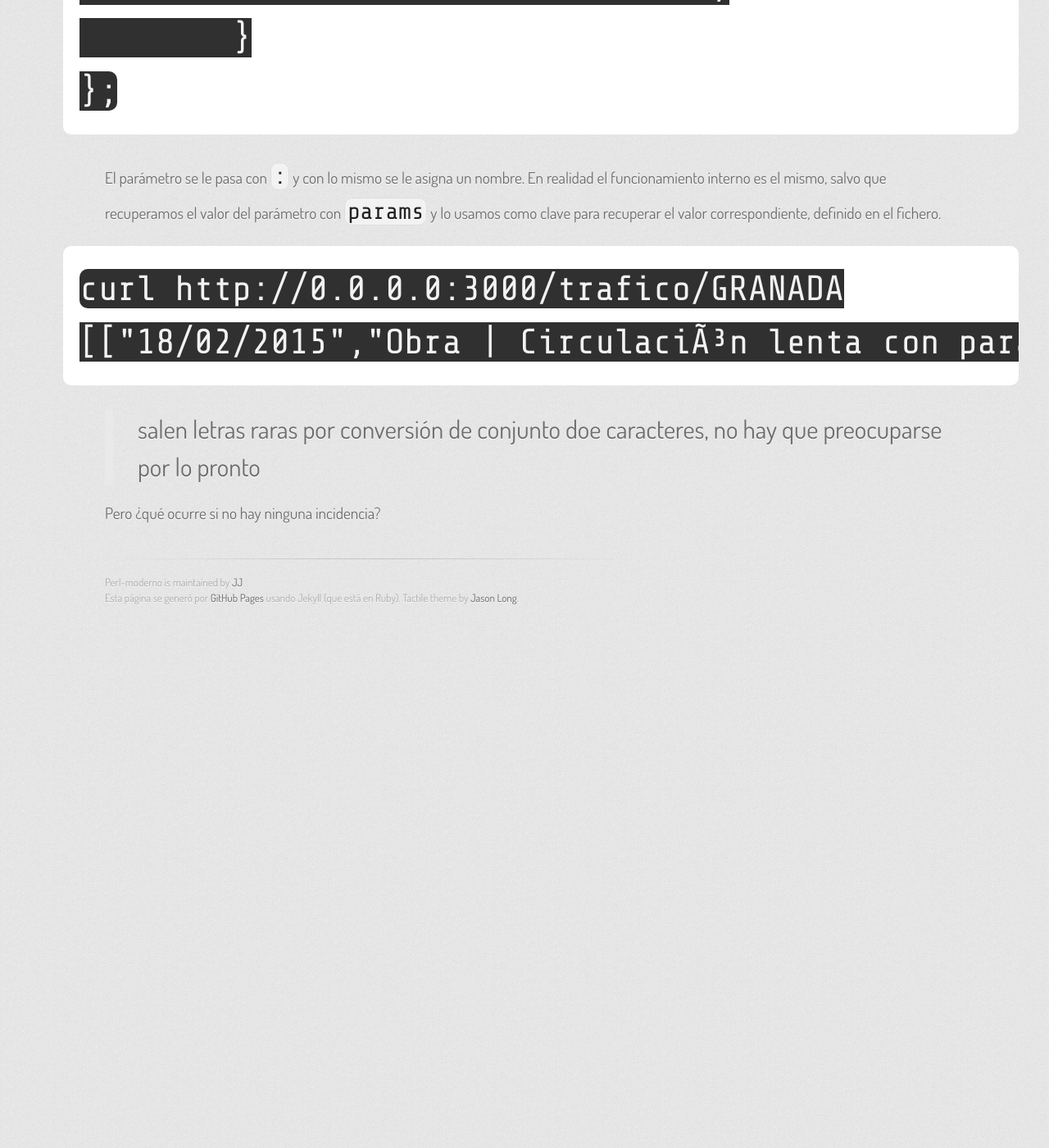
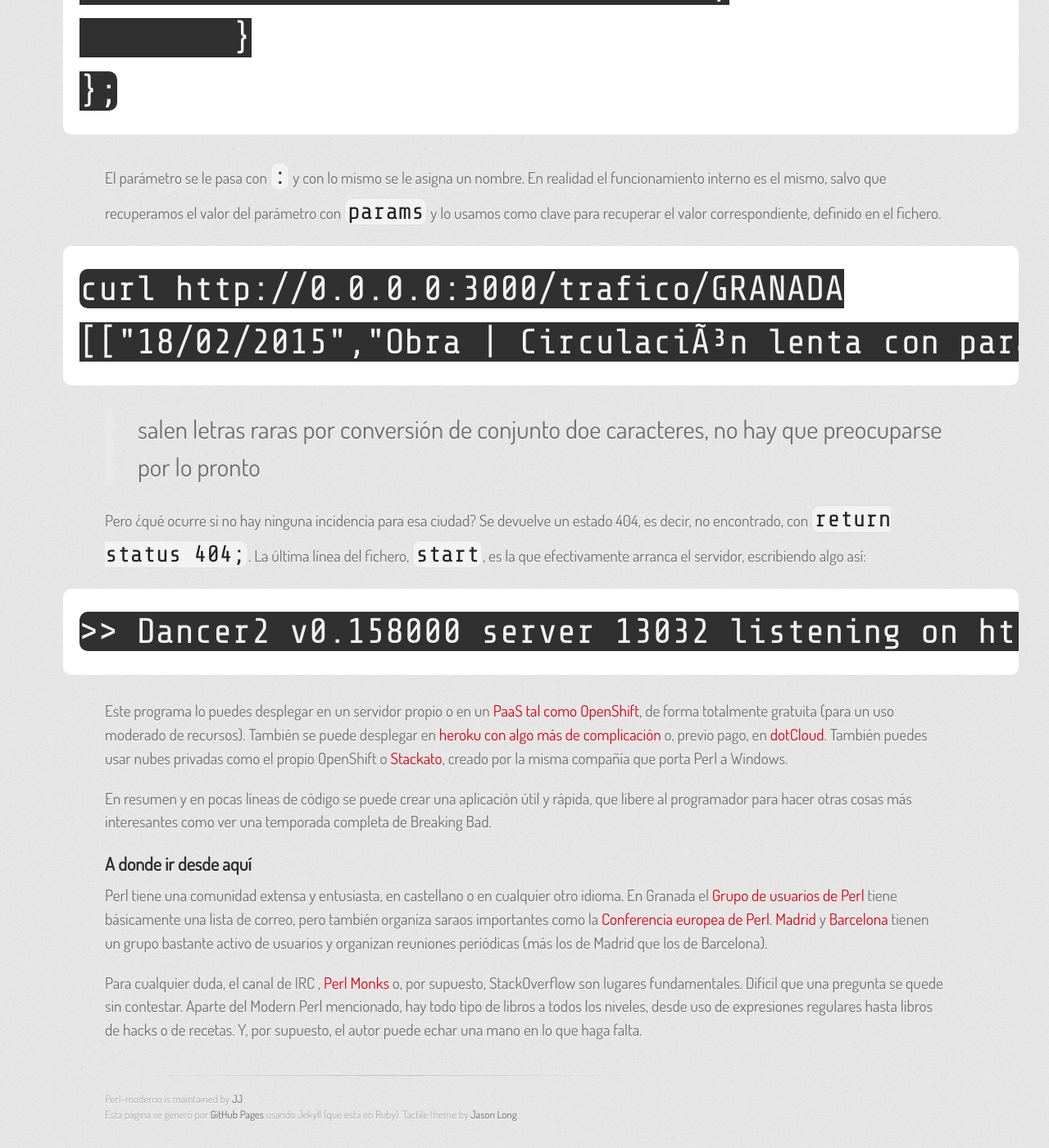
Before and after one commit to JJ/perl-moderno, a Jekyll site: the page built from index.md, in a window 1280 px wide and 1400 px high, scrolled down 24369 px. Shown: the whole window at 82% size. Built offline with Jekyll 4.4.1, drawn with Linux system fonts in a browser that asks for light colours; some web fonts are replaced; before the commit the page ends 25139 px from its top, so only the background shows below that.

Commit message:
Sync gh-pages with master

```diff
--- a/index.md
+++ b/index.md
@@ -740,4 +740,44 @@ para recuperar el valor correspondiente, definido en el fichero.
 >salen letras raras por conversión de conjunto doe caracteres, no hay
 >que preocuparse por lo pronto
 
-Pero ¿qué ocurre si no hay ninguna incidencia?
+Pero ¿qué ocurre si no hay ninguna incidencia para esa ciudad? Se
+devuelve un estado 404, es decir, no encontrado, con `return status
+404;`. La última línea del fichero, `start`, es la que efectivamente
+arranca el servidor, escribiendo algo así:
+
+	>> Dancer2 v0.158000 server 13032 listening on http://0.0.0.0:3000
+
+Este programa lo puedes desplegar en un servidor propio o en un
+[PaaS tal como OpenShift](https://github.com/openshift-quickstart/dancer-example),
+de forma totalmente gratuita (para un uso moderado de
+recursos). También se puede desplegar en
+[heroku con algo más de complicación](http://stackoverflow.com/questions/23208153/dancer-app-on-heroku-failing-to-deploy-because-cpanm-installation)
+o, previo pago, en
+[dotCloud](https://docs.dotcloud.com/services/perl/). También puedes
+usar nubes privadas como el propio OpenShift o
+[Stackato](http://www.activestate.com/stackato2?utm_expid=38623772-5.6s96DopbSuSFejrYBARncw.1&utm_referrer=http%3A%2F%2Fwww.tomsitpro.com%2Farticles%2Fopen-source-cloud-computing-software%2C2-754-6.html),
+creado por la misma compañía que porta Perl a Windows.
+
+En resumen y en pocas líneas de código se puede crear una aplicación
+útil y rápida, que libere al programador para hacer otras cosas más
+interesantes como ver una temporada completa de Breaking Bad.
+
+## A donde ir desde aquí
+
+Perl tiene una comunidad extensa y entusiasta, en castellano o en
+cualquier otro idioma. En Granada el
+[Grupo de usuarios de Perl](https://groups.google.com/forum/#!members/gup-ugr)
+tiene básicamente una lista de correo, pero también organiza saraos
+importantes como la
+[Conferencia europea de Perl](http://act.yapc.eu). [Madrid](http://madrid.pm.org/) y
+[Barcelona](http://barcelona.pm) tienen un grupo bastante activo de
+usuarios y organizan reuniones periódicas (más los de Madrid que los
+de Barcelona).
+
+Para cualquier duda, el canal de IRC ,
+[Perl Monks](http://perlmonks.org) o, por supuesto, StackOverflow son
+lugares fundamentales. Difícil que una pregunta se quede sin
+contestar. Aparte del Modern Perl mencionado, hay todo tipo de libros
+a todos los niveles, desde uso de expresiones regulares hasta libros
+de hacks o de recetas. Y, por supuesto, el autor puede echar una mano
+en lo que haga falta.
```
Also changed, not shown: README.md.
